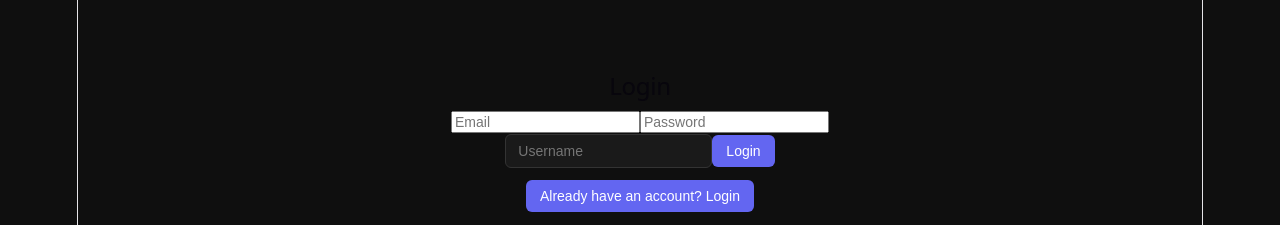
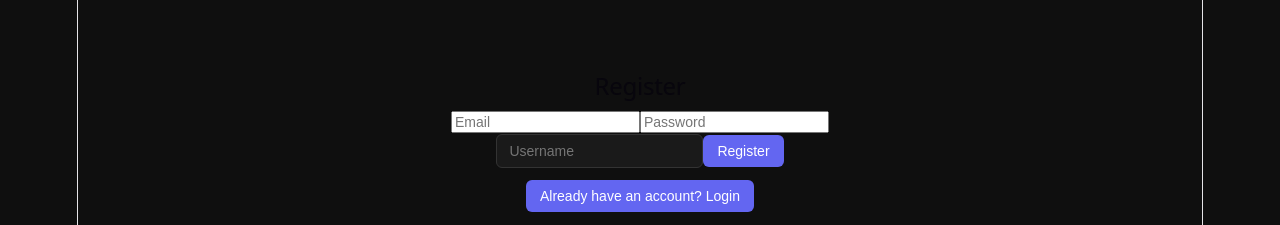
Before and after one commit to sana727-eng/realtime-chat-app-, a React (Vite) app in the folder client/: page / in a window 1280 px wide. Both pictures are taken after a click on the button "Don't have an account? Register". Shown: the top 225 px of the page. Built offline with nearby package versions, Linux system fonts and the light colour scheme; no server answers.

Commit message:
Day 17: manual QA pass — full regression test across auth, real-time messaging, presence, typing, DMs, and read receipts; documented known limitations; fixed [list any bugs found]

```diff
--- a/client/src/pages/Register.jsx
+++ b/client/src/pages/Register.jsx
@@ -7,21 +7,24 @@ function Register() {
   const [username, setUsername] = useState('');
   const [error, setError] = useState('');
   const [submitting, setSubmitting] = useState(false);
-  const { Register } = useAuth();
+  const { register } = useAuth();
 
   const handleSubmit = async (e) => {
   e.preventDefault();
   setError('');
+  setSubmitting(true);
   try {
-      await Register(email, password,username);
+    await register(username, email, password);
   } catch (err) {
     setError(err.response?.data?.message || 'Registration failed');
+  } finally {
+    setSubmitting(false);
   }
 };
 
   return (
     <form onSubmit={handleSubmit}>
-      <h2>Login</h2>
+      <h2>Register</h2>
       {error && (
         <p style={{ color: '#fecaca', backgroundColor: '#7f1d1d', padding: '8px 12px', borderRadius: 6, fontSize: 13 }}>
           {error}
@@ -52,7 +55,7 @@ function Register() {
         required
       />
       <button type="submit" disabled={submitting}>
-        {submitting ? 'Logging in...' : 'Login'}
+        {submitting ? 'Registering in...' : 'Register'}
       </button>
     </form>
   );
```
Also changed, not shown: 2 other files (tests, documents, lock files or other folders). Lines whose indentation alone changed are shown as unchanged.
